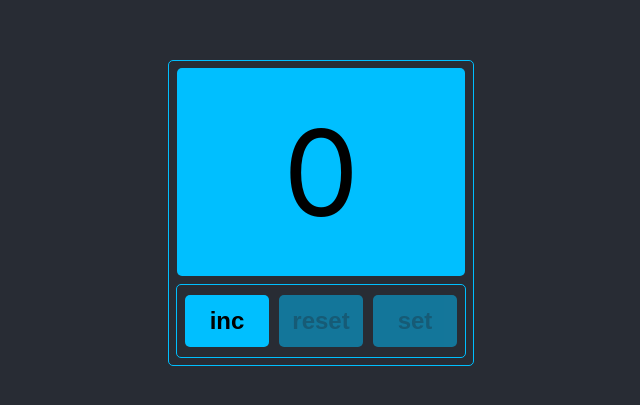
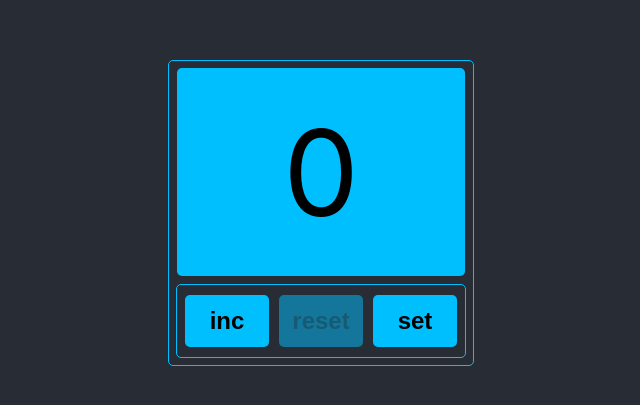
Before and after one commit to feddorovich/counter, a React (Create React App) app: page / in a window 1280 px wide. Shown: the part 187-592 px from the top of the page, without its empty margins (319-959 px from the left). Built offline with nearby package versions, Linux system fonts and the light colour scheme.

Commit message:
settings

```diff
--- a/src/App.tsx
+++ b/src/App.tsx
@@ -1,10 +1,12 @@
 import React, {useState} from 'react';
 import './App.css';
 import {Button} from "./components/Button/Button";
+import {Settings} from "./components/Settings/Settings";
 
 function App() {
 
     let [counter, setCounter] = useState<number>(0)
+    let [settings, setSettings] = useState(false)
     let minValue = 0
     let maxValue = 5
 
@@ -18,14 +20,16 @@ function App() {
 
     return (
         <div className="App">
-            <div className={counter===maxValue ? 'counter' + ' ' + 'maxValue' : 'counter'}>
-                <div className={'numArea'}>{counter}</div>
+            { settings ? <Settings/> :
+            <div className={'counter'}>
+                <div className={counter===maxValue ? 'numArea' + ' ' + 'maxValue' : 'numArea'}>{counter}</div>
                 <div className={'buttoms'}>
                     <Button title={'inc'} callback={addCount} disabled={counter===maxValue}/>
                     <Button title={'reset'} callback={resetCount} disabled={counter===minValue}/>
-                    <Button title={'set'} callback={()=>{}} disabled={true}/>
+                    <Button title={'set'} callback={()=>{setSettings(true)}}/>
                 </div>
             </div>
+            }
         </div>
     );
 }
```
